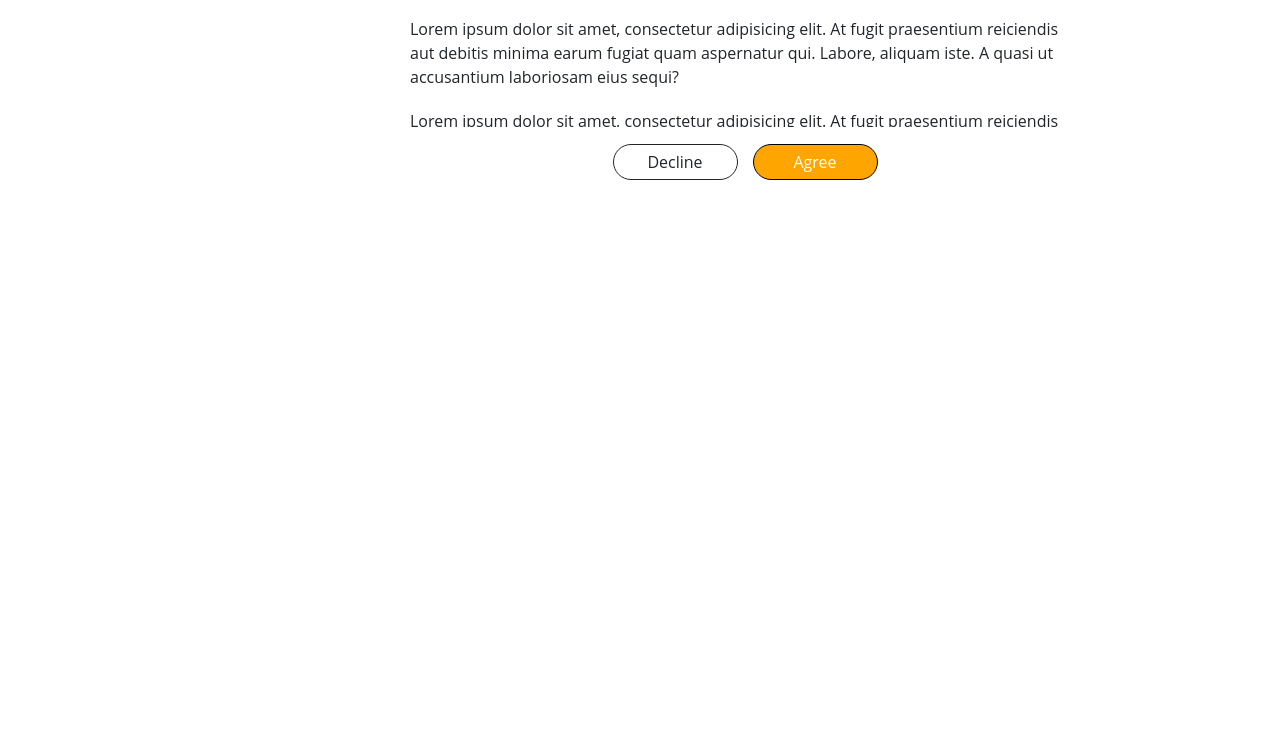
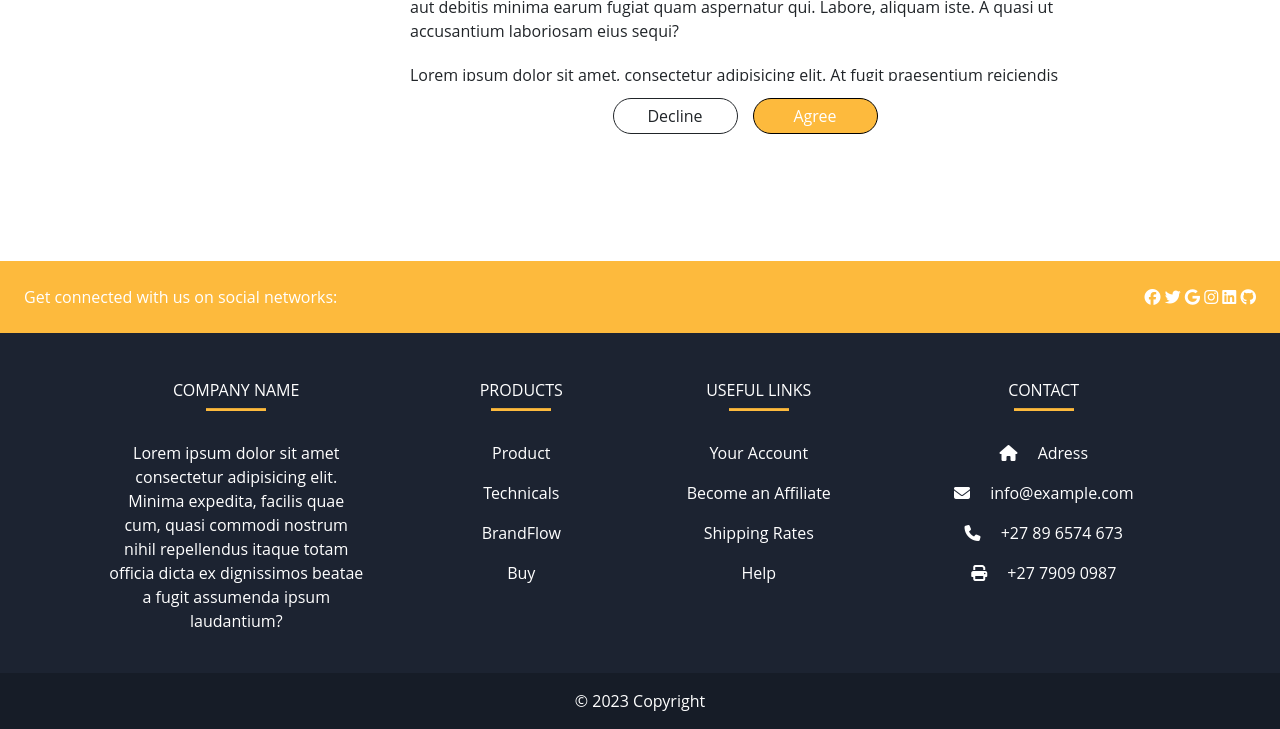
Before and after one commit to ChocTrippleB/Eazy-Site, a plain HTML site: page T's & C's.html in a window 1280 px wide. Shown: the part 595-1324 px from the top of the page. Before the commit the page ends 902 px from the top, so only its background shows below. Drawn offline with nearby package versions, Linux system fonts and the light colour scheme.

```diff
--- a/T's & C's.html
+++ b/T's & C's.html
@@ -31,7 +31,7 @@
                 </li>
               </ul>
         </div>
-                     <h2>Terms <span>&</span> Conditions</h2>
+
         <div class="wrapper flex_align_justify">
             <div class="tc_wrap">
                 <div class="tabs_list">
@@ -86,5 +86,151 @@
                 </div>
             </div>
          </div>
+         <div class="footer">
+            <footer
+          class="text-center text-lg-start text-white"
+          style="background-color: #1c2331"
+          >
+    <!-- Section: Social media -->
+    <section
+             class="d-flex justify-content-between p-4"
+             style="background-color: #fdba3d"
+             >
+      <!-- Left -->
+      <div class="me-5">
+        <span>Get connected with us on social networks:</span>
+      </div>
+      <!-- Left -->
+
+      <!-- Right -->
+      <div>
+        <a href="" class="text-white me-4">
+          <i class="fab fa-facebook"></i>
+        </a>
+        <a href="" class="text-white me-4">
+          <i class="fab fa-twitter"></i>
+        </a>
+        <a href="" class="text-white me-4">
+          <i class="fab fa-google"></i>
+        </a>
+        <a href="" class="text-white me-4">
+          <i class="fab fa-instagram"></i>
+        </a>
+        <a href="" class="text-white me-4">
+          <i class="fab fa-linkedin"></i>
+        </a>
+        <a href="" class="text-white me-4">
+          <i class="fab fa-github"></i>
+        </a>
+      </div>
+      <!-- Right -->
+    </section>
+    <!-- Section: Social media -->
+
+    <!-- Section: Links  -->
+    <section class="">
+      <div class="container text-center text-md-start mt-5">
+        <!-- Grid row -->
+        <div class="row mt-3">
+          <!-- Grid column -->
+          <div class="col-md-3 col-lg-4 col-xl-3 mx-auto mb-4">
+            <!-- Content -->
+            <h6 class="text-uppercase fw-bold">Company name</h6>
+            <hr
+                class="mb-4 mt-0 d-inline-block mx-auto"
+                style="width: 60px; background-color: #fdba3d; height: 2px"
+                />
+            <p>
+              Lorem ipsum dolor sit amet consectetur adipisicing elit. Minima expedita, facilis quae cum, quasi commodi nostrum nihil repellendus
+              itaque totam officia dicta ex dignissimos beatae a fugit assumenda ipsum laudantium?
+            </p>
+          </div>
+          <!-- Grid column -->
+
+          <!-- Grid column -->
+          <div class="col-md-2 col-lg-2 col-xl-2 mx-auto mb-4">
+            <!-- Links -->
+            <h6 class="text-uppercase fw-bold">Products</h6>
+            <hr
+                class="mb-4 mt-0 d-inline-block mx-auto"
+                style="width: 60px; background-color: #fdba3d; height: 2px"
+                />
+            <p>
+              <a href="#!" class="text-white">Product</a>
+            </p>
+            <p>
+              <a href="#!" class="text-white">Technicals</a>
+            </p>
+            <p>
+              <a href="#!" class="text-white">BrandFlow</a>
+            </p>
+            <p>
+              <a href="#!" class="text-white">Buy</a>
+            </p>
+          </div>
+          <!-- Grid column -->
+
+          <!-- Grid column -->
+          <div class="col-md-3 col-lg-2 col-xl-2 mx-auto mb-4">
+            <!-- Links -->
+            <h6 class="text-uppercase fw-bold">Useful links</h6>
+            <hr
+                class="mb-4 mt-0 d-inline-block mx-auto"
+                style="width: 60px; background-color: #fdba3d; height: 2px"
+                />
+            <p>
+              <a href="#!" class="text-white">Your Account</a>
+            </p>
+            <p>
+              <a href="#!" class="text-white">Become an Affiliate</a>
+            </p>
+            <p>
+              <a href="#!" class="text-white">Shipping Rates</a>
+            </p>
+            <p>
+              <a href="#!" class="text-white">Help</a>
+            </p>
+          </div>
+          <!-- Grid column -->
+
+          <!-- Grid column -->
+          <div class="col-md-4 col-lg-3 col-xl-3 mx-auto mb-md-0 mb-4">
+            <!-- Links -->
+            <h6 class="text-uppercase fw-bold">Contact</h6>
+            <hr
+                class="mb-4 mt-0 d-inline-block mx-auto"
+                style="width: 60px; background-color: #fdba3d; height: 2px"
+                />
+            <p><i class="fas fa-home mr-3"></i> Adress</p>
+            <p><i class="fas fa-envelope mr-3"></i> info@example.com</p>
+            <p><i class="fas fa-phone mr-3"></i> +27 89 6574 673</p>
+            <p><i class="fas fa-print mr-3"></i> +27 7909 0987</p>
+          </div>
+          <!-- Grid column -->
+        </div>
+        <!-- Grid row -->
+      </div>
+    </section>
+    <!-- Section: Links  -->
+
+    <!-- Copyright -->
+    <div
+         class="text-center p-3"
+         style="background-color: rgba(0, 0, 0, 0.2)"
+         >
+      © 2023 Copyright
+    </div>
+    <!-- Copyright -->
+  </footer>
+          </div>
+
+
+          <script src="https://kit.fontawesome.com/dde0536cff.js" crossorigin="anonymous"></script>
+          <script src="https://code.jquery.com/jquery-3.4.1.slim.min.js"
+          integrity="sha384-J6qa4849blE2+poT4WnyKhv5vZF5SrPo0iEjwBvKU7imGFAV0wwj1yYfoRSJoZ+n" crossorigin="anonymous"></script>
+          <script src="https://cdn.jsdelivr.net/npm/popper.js@1.16.0/dist/umd/popper.min.js"
+          integrity="sha384-Q6E9RHvbIyZFJoft+2mJbHaEWldlvI9IOYy5n3zV9zzTtmI3UksdQRVvoxMfooAo" crossorigin="anonymous"></script>
+          <script src="https://cdn.jsdelivr.net/npm/bootstrap@4.4.1/dist/js/bootstrap.min.js"
+          integrity="sha384-wfSDF2E50Y2D1uUdj0O3uMBJnjuUD4Ih7YwaYd1iqfktj0Uod8GCExl3Og8ifwB6" crossorigin="anonymous"></script>
     </body>
 <html>
--- a/css/terms.css
+++ b/css/terms.css
@@ -74,7 +74,7 @@
     font-weight: bold;
     transition: all 0.5s ease;
   }
-  span {
+  .tab_head span {
     color: dodgerblue;
   }
 
@@ -130,7 +130,7 @@
   }
 
   .tc_wrap .tabs_content .tab_foot button.agree{
-     background: orange;
+     background: #fdba3d;
     border-color: black;
     color: white;
   }
```
